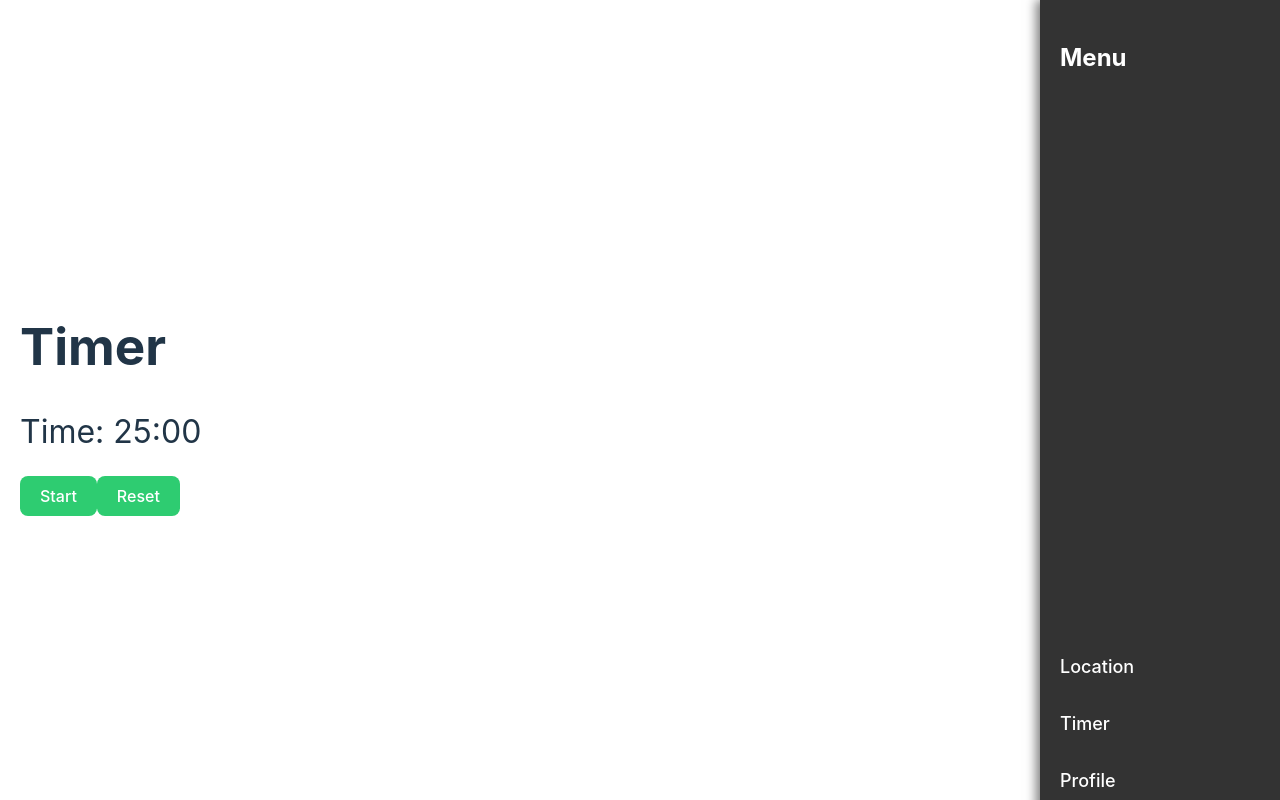
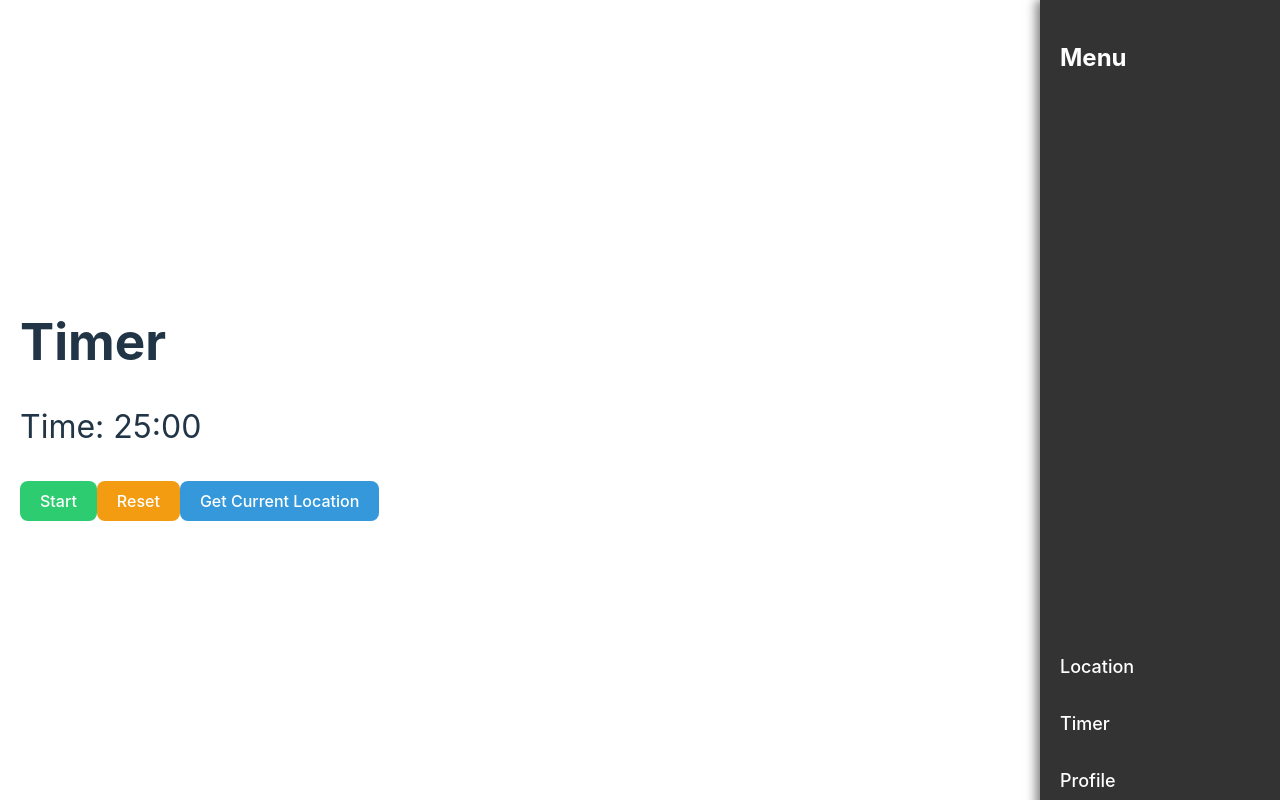
Before and after one commit to breenice/PomoWorld, a React (Vite) app in the folder PomoWorld_wics/my-app/: page / in a window 1280 px wide. Built offline with nearby package versions, Linux system fonts and the light colour scheme; no server answers.

Commit message:
get location coords in Timer

```diff
--- a/PomoWorld_wics/my-app/src/context/AuthContext.jsx
+++ b/PomoWorld_wics/my-app/src/context/AuthContext.jsx
@@ -1,27 +1,23 @@
 // src/context/AuthContext.jsx
 import React, { createContext, useState, useEffect } from 'react';
-import { auth } from '../firebase';  // Assuming firebase.js is set up
-import { onAuthStateChanged } from 'firebase/auth';
+import { auth } from '../firebase';  // Make sure you have the Firebase configuration
 
-// Create the context
 export const AuthContext = createContext();
 
-// AuthProvider component that wraps around the app to provide auth context
 export const AuthProvider = ({ children }) => {
   const [currentUser, setCurrentUser] = useState(null);
 
   useEffect(() => {
-    // Listen for changes in the authentication state
-    const unsubscribe = onAuthStateChanged(auth, user => {
-      setCurrentUser(user);  // Set the user on state
+    const unsubscribe = auth.onAuthStateChanged(user => {
+      setCurrentUser(user);
     });
 
-    return unsubscribe; // Cleanup on unmount
+    return () => unsubscribe();  // Clean up on unmount
   }, []);
 
   return (
     <AuthContext.Provider value={{ currentUser }}>
-      {children} {/* Provide the currentUser state to the app */}
+      {children}
     </AuthContext.Provider>
   );
 };
--- a/PomoWorld_wics/my-app/src/pages/Timer.jsx
+++ b/PomoWorld_wics/my-app/src/pages/Timer.jsx
@@ -1,4 +1,3 @@
-// src/components/Timer.js
 import React, { useState, useEffect } from 'react';
 
 const Timer = ({ menuOpen }) => {
@@ -10,6 +9,8 @@ const Timer = ({ menuOpen }) => {
   const [running, setRunning] = useState(false);
   const [sessionType, setSessionType] = useState('Work');
   const [workSessions, setWorkSessions] = useState(0);
+  const [location, setLocation] = useState(null);  // State to store location
+  const [locationError, setLocationError] = useState(null);  // To store location errors
 
   useEffect(() => {
     let interval;
@@ -49,6 +50,24 @@ const Timer = ({ menuOpen }) => {
     setRunning(false);
   };
 
+  const getLocation = () => {
+    if (navigator.geolocation) {
+      navigator.geolocation.getCurrentPosition(
+        (position) => {
+          const { latitude, longitude } = position.coords;
+          setLocation({ latitude, longitude });
+          console.log("Location fetched: ", { latitude, longitude });
+        },
+        (error) => {
+          setLocationError("Error fetching location");
+          console.error(error);
+        }
+      );
+    } else {
+      setLocationError("Geolocation is not supported by this browser.");
+    }
+  };
+
   return (
     <div
       style={{
@@ -61,6 +80,7 @@ const Timer = ({ menuOpen }) => {
       <p style={{ fontSize: '2rem', marginBottom: '20px' }}>
         Time: {Math.floor(seconds / 60)}:{seconds % 60 < 10 ? `0${seconds % 60}` : seconds % 60}
       </p>
+
       <button
         onClick={() => setRunning(!running)}
         style={{
@@ -73,10 +93,11 @@ const Timer = ({ menuOpen }) => {
       >
         {running ? 'Pause' : 'Start'}
       </button>
+
       <button
         onClick={resetTimer}
         style={{
-          backgroundColor: running ? '#e74c3c' : '#2ecc71',
+          backgroundColor: '#f39c12',
           color: '#fff',
           padding: '10px 20px',
           border: 'none',
@@ -85,163 +106,38 @@ const Timer = ({ menuOpen }) => {
       >
         Reset
       </button>
+
+      {/* Add a button to trigger location fetching */}
+      <button
+        onClick={getLocation}
+        style={{
+          backgroundColor: '#3498db',
+          color: '#fff',
+          padding: '10px 20px',
+          border: 'none',
+          cursor: 'pointer',
+          marginTop: '10px',
+        }}
+      >
+        Get Current Location
+      </button>
+
+      {/* Display the location or error */}
+      {location && (
+        <div>
+          <h3>Current Location:</h3>
+          <p>Latitude: {location.latitude}</p>
+          <p>Longitude: {location.longitude}</p>
+        </div>
+      )}
+
+      {locationError && (
+        <div style={{ color: 'red' }}>
+          <h3>{locationError}</h3>
+        </div>
+      )}
     </div>
   );
 };
 
 export default Timer;
-
-
-// import React, { useState, useEffect } from 'react';
-
-// const Timer = ({ menuOpen }) => {
-//   const pomodoro = 25 * 60;
-//   const shortBreak = 5 * 60;
-//   const longBreak = 15 * 60;
-
-//   const [seconds, setSeconds] = useState(pomodoro);
-//   const [running, setRunning] = useState(false);
-//   const [sessionType, setSessionType] = useState('Work');
-//   const [workSessions, setWorkSessions] = useState(0);
-
-//   useEffect(() => {
-//     let interval;
-
-//     if (running && seconds > 0) {
-//       interval = setInterval(() => {
-//         setSeconds((prev) => prev - 1);
-//       }, 1000);
-//     } else if (seconds === 0) {
-//       switchSession();
-//     }
-
-//     return () => clearInterval(interval);
-//   }, [running, seconds]);
-
-//   const switchSession = () => {
-//     if (sessionType === 'Work') {
-//       if (workSessions < 3) {
-//         setSessionType('Short Break');
-//         setSeconds(shortBreak);
-//         setWorkSessions((prev) => prev + 1);
-//       } else {
-//         setSessionType('Long Break');
-//         setSeconds(longBreak);
-//         setWorkSessions(0);
-//       }
-//     } else {
-//       setSessionType('Work');
-//       setSeconds(pomodoro);
-//     }
-//     setRunning(true);
-//   };
-
-//   const resetTimer = () => {
-//     setSessionType('Work');
-//     setSeconds(pomodoro);
-//     setRunning(false);
-//   };
-
-//   const startTimer = () => {
-//     // Retrieve location and activity from chrome.storage.local
-//     chrome.storage.local.get(['location', 'activity', 'user'], (result) => {
-//       if (result.location && result.activity && result.user) {
-//         const startTime = Date.now(); // Record start time
-//         const timerData = {
-//           user: result.user,
-//           location: result.location,
-//           activity: result.activity,
-//           startTime: startTime,
-//           endTime: null,
-//         };
-
-//         // Save the timer start info in chrome.storage.local
-//         chrome.storage.local.set({ timerSession: timerData }, () => {
-//           console.log('Timer session started and saved.');
-//         });
-//       } else {
-//         console.log('Error: Missing location, activity, or user data.');
-//       }
-//     });
-
-//     setRunning(true);
-//   };
-
-//   const endTimer = () => {
-//     // Retrieve timer data and calculate end time
-//     chrome.storage.local.get(['timerSession'], (result) => {
-//       if (result.timerSession) {
-//         const endTime = Date.now(); // Record end time
-
-//         // Update the timer data with the end time
-//         const updatedSession = {
-//           ...result.timerSession,
-//           endTime: endTime,
-//         };
-
-//         // Save the updated timer data to chrome.storage.local (or to a database)
-//         chrome.storage.local.set({ timerSession: updatedSession }, () => {
-//           console.log('Timer session ended and saved with end time.');
-//           // Optionally, send data to backend for persistent storage
-//         });
-//       } else {
-//         console.log('Error: No active timer session found.');
-//       }
-//     });
-
-//     setRunning(false);
-//   };
-
-//   return (
-//     <div
-//       style={{
-//         marginLeft: menuOpen ? '200px' : '0',
-//         padding: '20px',
-//         flex: 1,
-//       }}
-//     >
-//       <h1>Timer</h1>
-//       <p style={{ fontSize: '2rem', marginBottom: '20px' }}>
-//         Time: {Math.floor(seconds / 60)}:{seconds % 60 < 10 ? `0${seconds % 60}` : seconds % 60}
-//       </p>
-//       <button
-//         onClick={startTimer}
-//         style={{
-//           backgroundColor: running ? '#e74c3c' : '#2ecc71',
-//           color: '#fff',
-//           padding: '10px 20px',
-//           border: 'none',
-//           cursor: 'pointer',
-//         }}
-//       >
-//         {running ? 'Pause' : 'Start'}
-//       </button>
-//       <button
-//         onClick={endTimer}
-//         style={{
-//           backgroundColor: '#e74c3c',
-//           color: '#fff',
-//           padding: '10px 20px',
-//           border: 'none',
-//           cursor: 'pointer',
-//         }}
-//       >
-//         End Timer
-//       </button>
-//       <button
-//         onClick={resetTimer}
-//         style={{
-//           backgroundColor: '#f39c12',
-//           color: '#fff',
-//           padding: '10px 20px',
-//           border: 'none',
-//           cursor: 'pointer',
-//         }}
-//       >
-//         Reset
-//       </button>
-//     </div>
-//   );
-// };
-
-// export default Timer;
```
Also changed, not shown: PomoWorld_wics/my-app/src/pages/TimerWithMenu.jsx (deleted, +0 -22 lines).
